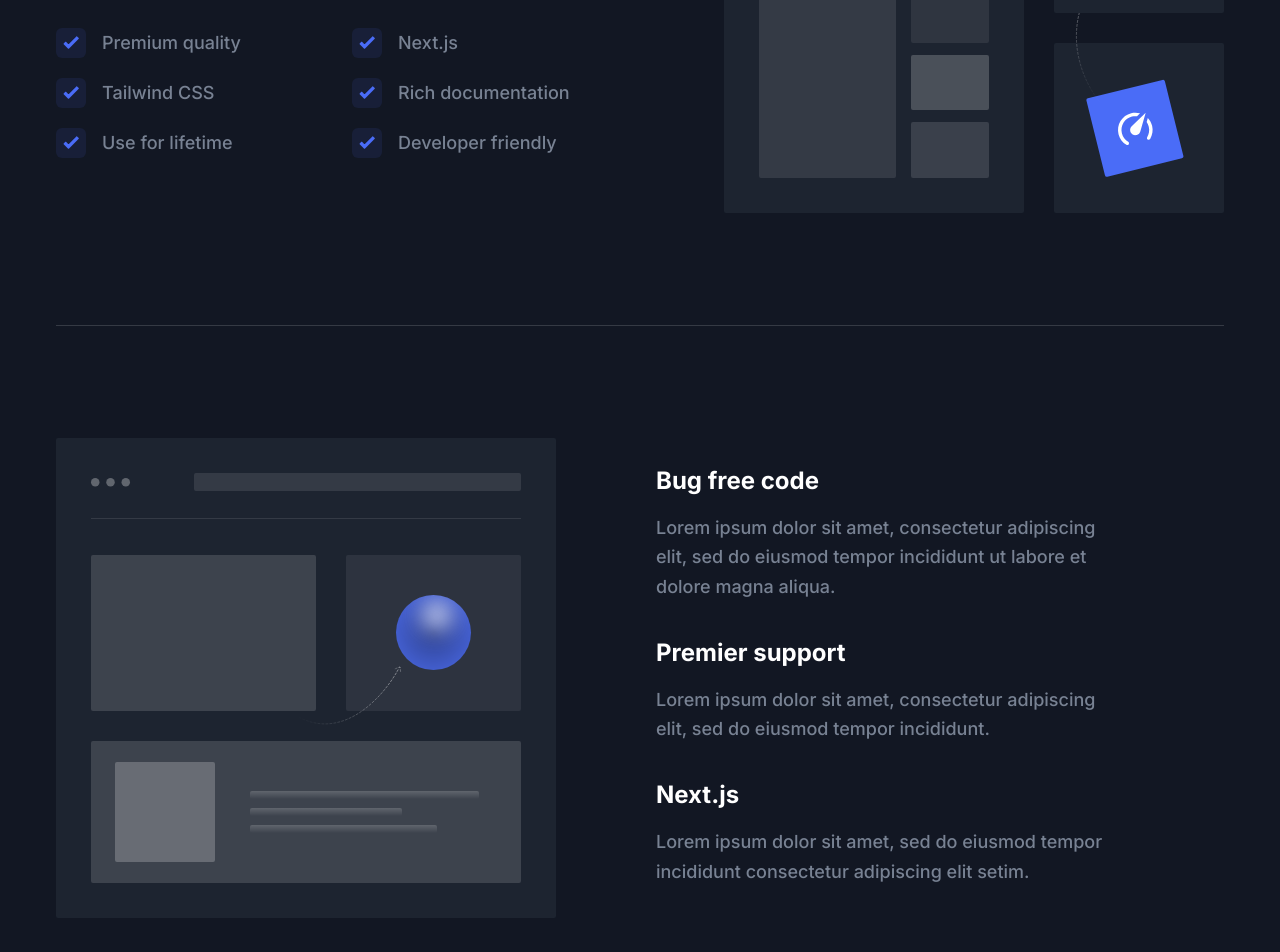
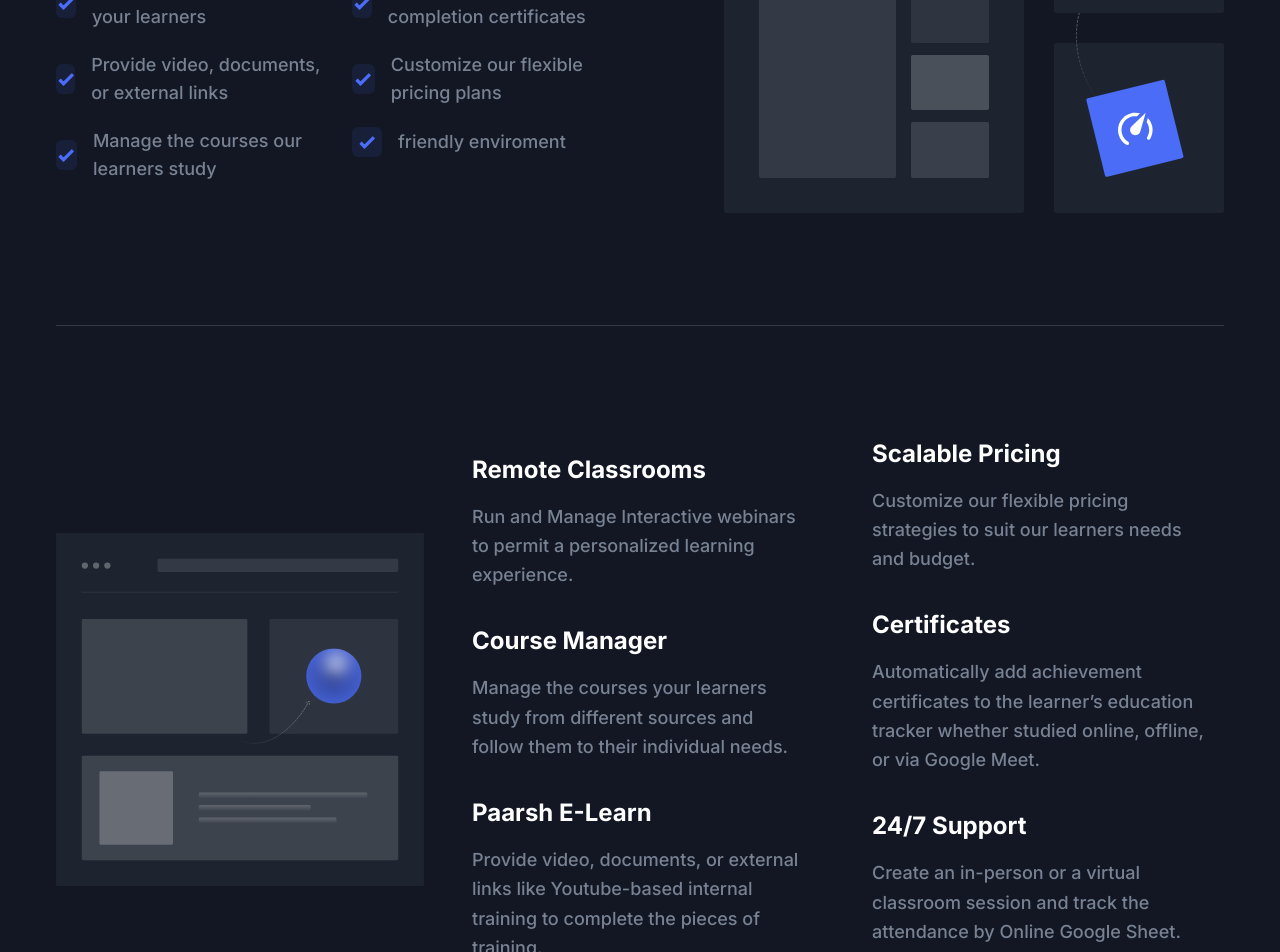
Before and after one commit to Manish9322/PaarshEdu, a Next.js app: page / in a window 1280 px wide. Shown: the part 3200-4152 px from the top of the page. Built offline with nearby package versions, Linux system fonts and the light colour scheme.

Commit message:
Implemented: About

```diff
--- a/src/components/About/AboutSectionOne.tsx
+++ b/src/components/About/AboutSectionOne.tsx
@@ -24,8 +24,8 @@
           <div className="-mx-4 flex flex-wrap items-center">
             <div className="w-full px-4 lg:w-1/2">
               <SectionTitle
-                title="Crafted for Startup, SaaS and Business Sites."
-                paragraph="The main ‘thrust’ is to focus on educating attendees on how to best protect highly vulnerable business applications with interactive panel discussions and roundtables."
+                title="Our Benefits"
+                paragraph="Empower your learning journey with our comprehensive educational benefits. We offer expert guidance, innovative resources, and personalized support to help you achieve excellence."
                 mb="44px"
               />
 
@@ -35,15 +35,15 @@
               >
                 <div className="mx-[-12px] flex flex-wrap">
                   <div className="w-full px-3 sm:w-1/2 lg:w-full xl:w-1/2">
-                    <List text="Premium quality" />
-                    <List text="Tailwind CSS" />
-                    <List text="Use for lifetime" />
+                    <List text="Deliver quality education to your learners" />
+                    <List text="Provide video, documents, or external links" />
+                    <List text="Manage the courses our learners study" />
                   </div>
 
                   <div className="w-full px-3 sm:w-1/2 lg:w-full xl:w-1/2">
-                    <List text="Next.js" />
-                    <List text="Rich documentation" />
-                    <List text="Developer friendly" />
+                    <List text="Automatically add completion certificates" />
+                    <List text="Customize our flexible pricing plans" />
+                    <List text="friendly enviroment" />
                   </div>
                 </div>
               </div>
--- a/src/components/About/AboutSectionTwo.tsx
+++ b/src/components/About/AboutSectionTwo.tsx
@@ -5,7 +5,7 @@
     <section className="py-16 md:py-20 lg:py-28">
       <div className="container">
         <div className="-mx-4 flex flex-wrap items-center">
-          <div className="w-full px-4 lg:w-1/2">
+          <div className="w-full px-4 lg:w-1/3">
             <div
               className="relative mx-auto mb-12 aspect-[25/24] max-w-[500px] text-center lg:m-0"
               data-wow-delay=".15s"
@@ -24,33 +24,68 @@
               />
             </div>
           </div>
-          <div className="w-full px-4 lg:w-1/2">
+          <div className="w-full px-8 lg:w-1/3">
             <div className="max-w-[470px]">
               <div className="mb-9">
                 <h3 className="mb-4 text-xl font-bold text-black dark:text-white sm:text-2xl lg:text-xl xl:text-2xl">
-                  Bug free code
+                  Remote Classrooms
                 </h3>
                 <p className="text-base font-medium leading-relaxed text-body-color sm:text-lg sm:leading-relaxed">
-                  Lorem ipsum dolor sit amet, consectetur adipiscing elit, sed
-                  do eiusmod tempor incididunt ut labore et dolore magna aliqua.
+                  Run and Manage Interactive webinars to permit a personalized
+                  learning experience.
                 </p>
               </div>
               <div className="mb-9">
                 <h3 className="mb-4 text-xl font-bold text-black dark:text-white sm:text-2xl lg:text-xl xl:text-2xl">
-                  Premier support
+                  Course Manager
                 </h3>
                 <p className="text-base font-medium leading-relaxed text-body-color sm:text-lg sm:leading-relaxed">
-                  Lorem ipsum dolor sit amet, consectetur adipiscing elit, sed
-                  do eiusmod tempor incididunt.
+                  Manage the courses your learners study from different sources
+                  and follow them to their individual needs.
                 </p>
               </div>
               <div className="mb-1">
                 <h3 className="mb-4 text-xl font-bold text-black dark:text-white sm:text-2xl lg:text-xl xl:text-2xl">
-                  Next.js
+                  Paarsh E-Learn
                 </h3>
                 <p className="text-base font-medium leading-relaxed text-body-color sm:text-lg sm:leading-relaxed">
-                  Lorem ipsum dolor sit amet, sed do eiusmod tempor incididunt
-                  consectetur adipiscing elit setim.
+                  Provide video, documents, or external links like Youtube-based
+                  internal training to complete the pieces of training.
+                </p>
+              </div>
+            </div>
+          </div>
+
+          {/* Third Section - Text Content 2 */}
+          <div className="w-full px-8 lg:w-1/3">
+            <div className="max-w-[470px]">
+              <div className="mb-9">
+                <h3 className="mb-4 text-xl font-bold text-black dark:text-white sm:text-2xl lg:text-xl xl:text-2xl">
+                  Scalable Pricing
+                </h3>
+                <p className="text-base font-medium leading-relaxed text-body-color sm:text-lg sm:leading-relaxed">
+                  Customize our flexible pricing strategies to suit our
+                  learners needs and budget.
+                </p>
+              </div>
+              <div className="mb-9">
+                <h3 className="mb-4 text-xl font-bold text-black dark:text-white sm:text-2xl lg:text-xl xl:text-2xl">
+                  Certificates
+                </h3>
+                <p className="text-base font-medium leading-relaxed text-body-color sm:text-lg sm:leading-relaxed">
+                  Automatically add achievement certificates to the learner’s
+                  education tracker whether studied online, offline, or via
+                  Google Meet.
+                </p>
+              </div>
+
+              <div className="mb-9">
+                <h3 className="mb-4 text-xl font-bold text-black dark:text-white sm:text-2xl lg:text-xl xl:text-2xl">
+                  24/7 Support
+                </h3>
+                <p className="text-base font-medium leading-relaxed text-body-color sm:text-lg sm:leading-relaxed">
+                  Create an in-person or a virtual classroom session and track
+                  the attendance by Online Google Sheet.
                 </p>
               </div>
             </div>
```
